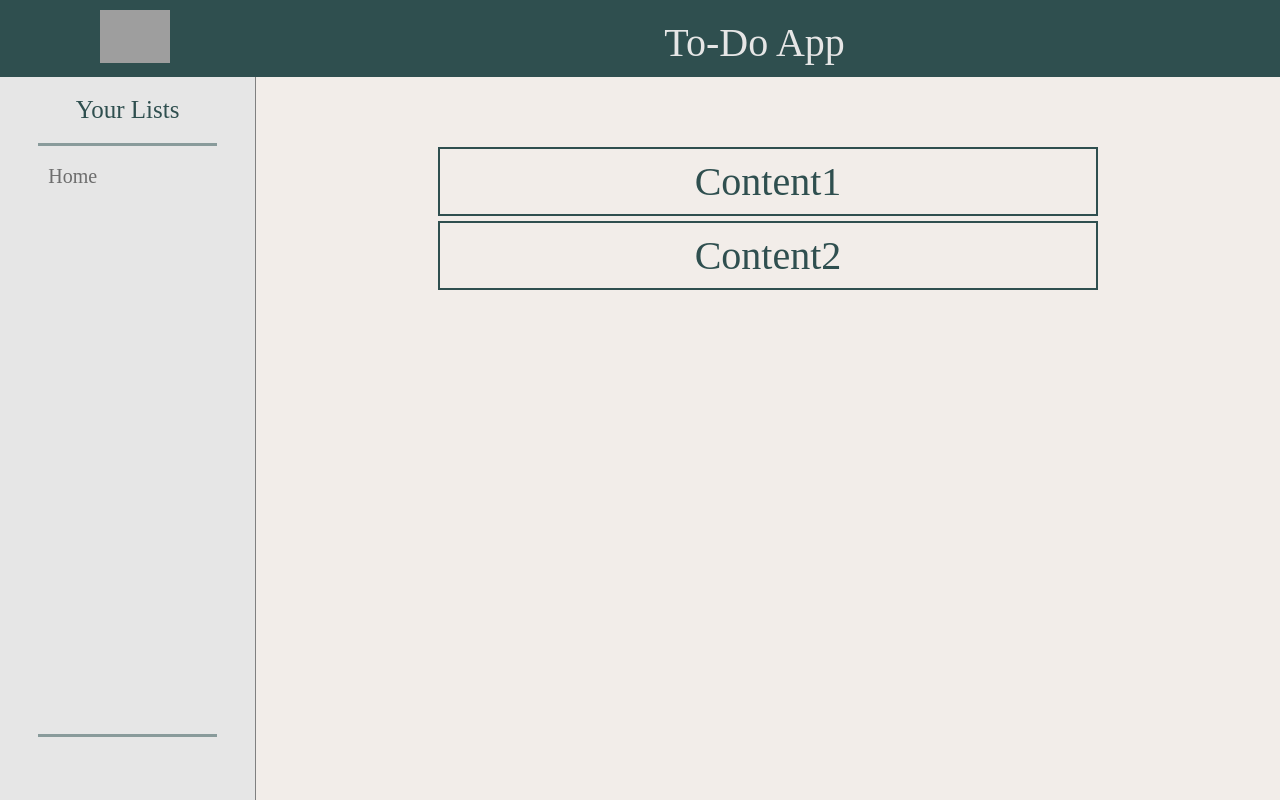
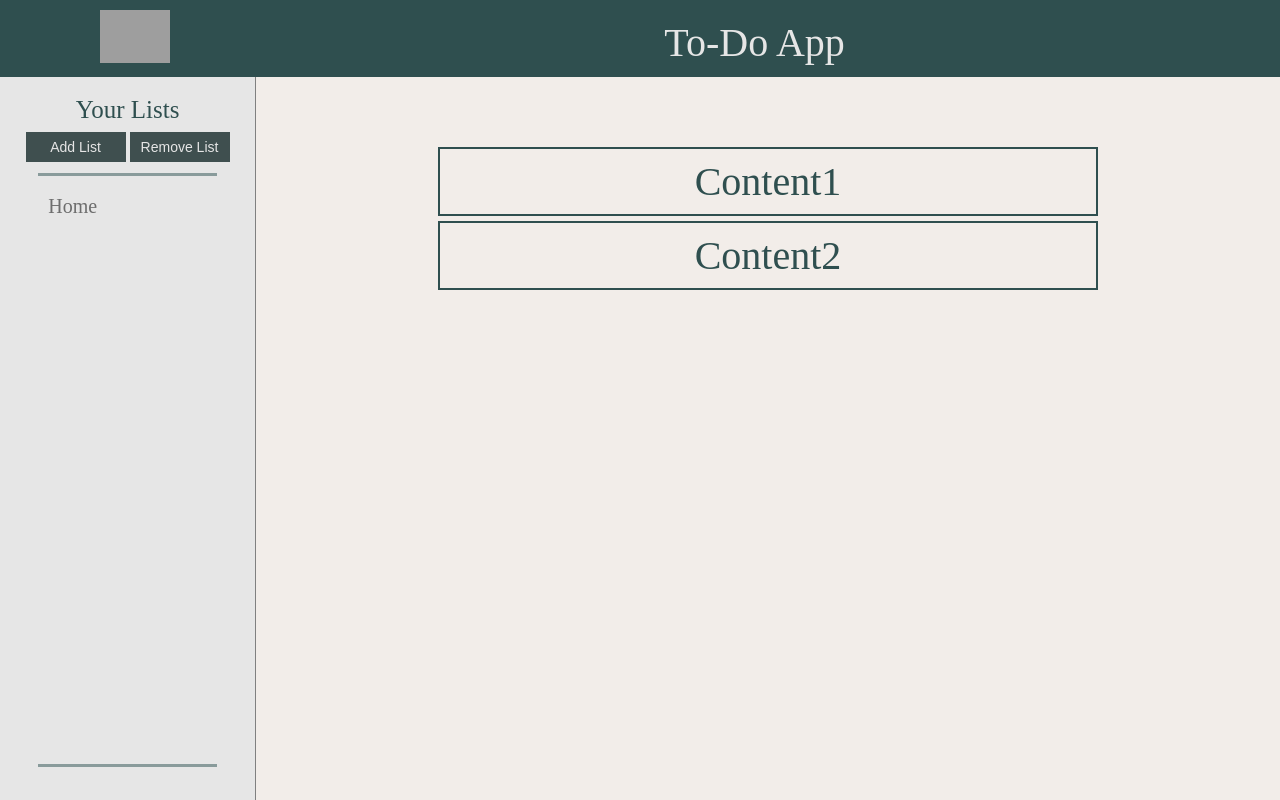
Before and after one commit to DiosAkhilleus/to-do-list, a website built with webpack: page dist/index.html in a window 1280 px wide. Built offline with nearby package versions, Linux system fonts and the light colour scheme; grey boxes are pictures that could not be loaded.

Commit message:
added list function buttons, other styling

```diff
--- a/dist/index.html
+++ b/dist/index.html
@@ -18,9 +18,13 @@
             </div>
             <div id='sidebar'>
                 <div id='side-title'>Your Lists</div>
+                <div id='button-container'>
+                    <button id='add'>Add List</button>
+                    <button id='remove'>Remove List</button>
+                </div>
                 <div id='side-container'>
                     <input type="radio" class='side-nav' id='1'>
-                    <label for="1" class='tab'>Home</label>
+                    <label for="1" class='tab' id='1'>Home</label>
                     <!-- <input type="radio" class='side-nav' id='2'>
                     <label for="2" class='tab'>New List</label> -->
                 </div>
--- a/dist/styles.css
+++ b/dist/styles.css
@@ -35,6 +35,7 @@ body {
     margin-top: 10px;
     margin-bottom: 10px;
     display:inline-block;
+    user-select: none;
 }
 #nav-title {
    position:absolute;
@@ -42,12 +43,14 @@ body {
    right:34%;
    top: 25%;
    font-size:40px;
+   user-select: none;
 }
 #sidebar {
     background-color: rgb(230, 230, 230);
     grid-column: 1 / span 3;
     grid-row: 2;
     border-right: 1px solid grey;
+    text-align:center;
 }
 #side-title {
     background-color:none;
@@ -57,6 +60,26 @@ body {
     height:45px;
     line-height:45px;
     margin-top:10px;
+    user-select: none;
+}
+#button-container{
+    text-align:center;
+}
+#add, #remove, #finished {
+    height:30px;
+    width:100px;
+    border:none;
+    background-color:rgb(63, 79, 79);
+    color:#E6E6E6;
+    font-size:14px;
+    user-select: none;
+}
+#finished {
+    text-align:center;
+    margin-top:4px;
+}
+#add:hover, #remove:hover{
+    cursor:pointer;
 }
 #side-container {
     /* background-color: cadetblue; */
@@ -82,6 +105,7 @@ background-color:none;
 padding-left:10px;
 color:rgb(109, 109, 109);
 transition: color 0.2s linear 0s;
+user-select: none;
 }
 .tab:hover {
     color:rgb(53, 52, 52);
@@ -112,4 +136,5 @@ transition: color 0.2s linear 0s;
     font-size:40px;
     line-height:65px;
     text-align:center;
+    user-select: none;
 }
```
